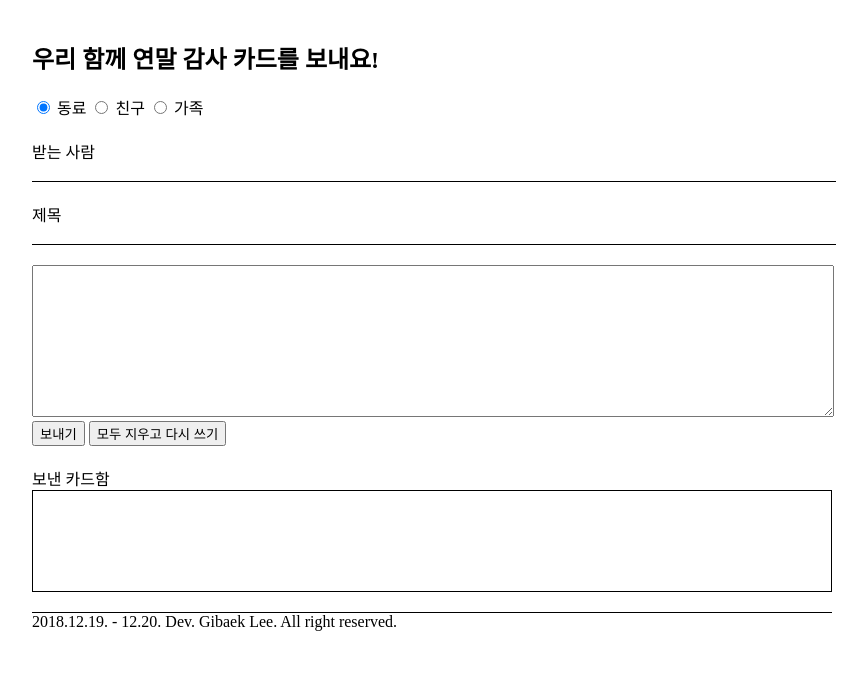
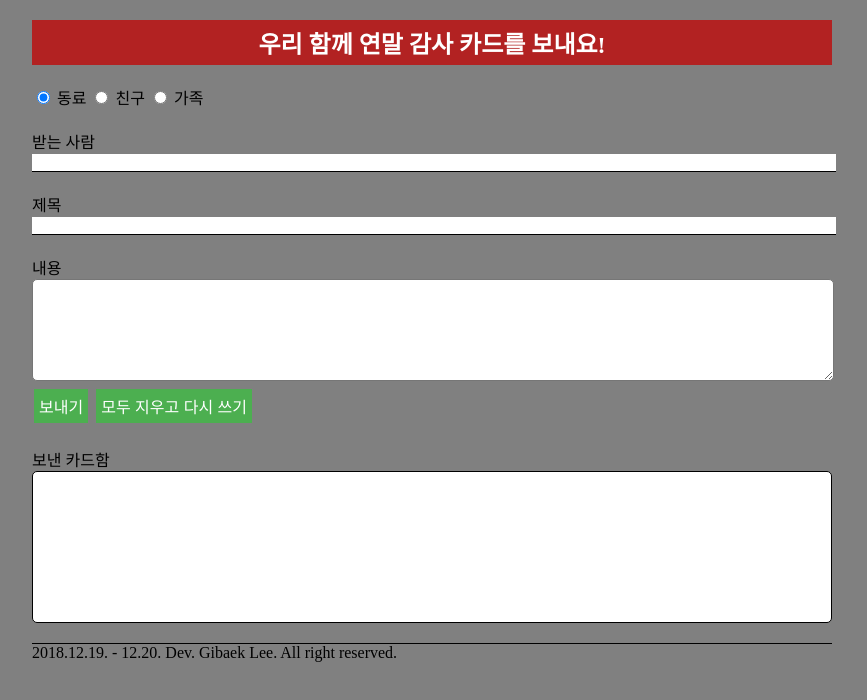
Before and after one commit to gibaek-lee/newYearCard, a plain HTML site: page index.html in a window 1280 px wide. Shown: the whole page, without its empty margins (208-1075 px from the left). Drawn offline with Linux system fonts and the light colour scheme.

Commit message:
[DONE]modify css

```diff
--- a/css/style.css
+++ b/css/style.css
@@ -1,3 +1,7 @@
+html {
+  height: 100%;
+}
+
 body header section footer {
   width: 100%;
 }
@@ -6,6 +10,18 @@ body {
   margin: auto;
   max-width: 800px;
   padding: 20px;
+  min-height: 100%;
+  background-color: gray;
+}
+
+header h2{
+  background-color: #B22222;
+  color: white;
+  padding: 5px;
+  text-align: center;
+  text-decoration: none;
+  margin-bottom: 20px;
+  margin-top: 0;
 }
 
 p {
@@ -23,11 +39,25 @@ input[type=text] {
   margin-bottom: 20px;
 }
 
+.main-and-submit input {
+  background-color: #4CAF50; /* Green */
+  border: none;
+  color: white;
+  padding: 5px;
+  text-align: center;
+  text-decoration: none;
+  display: inline-block;
+  font-size: 16px;
+  margin: 4px 2px;
+  cursor: pointer;
+}
+
 textarea {
   width: 100%;
-  min-height: 150px;
+  min-height: 100px;
   resize: vertical;
   padding: 0;
+  border-radius: 5px;
 }
 
 .category {
@@ -39,10 +69,11 @@ textarea {
 }
 
 .sent-box {
-  height: 100px;
-  overflow: auto;
+  min-height: 150px;
   border: 1px solid;
   margin-bottom: 20px;
+  border-radius: 5px;
+  background-color: white;
 }
 
 .sent-box div{
--- a/index.html
+++ b/index.html
@@ -22,6 +22,7 @@
             제목 <input type="text" name="title"><br>
           </div>
           <div class="main-and-submit">
+            내용
             <textarea name="comment"></textarea><br>
             <input type="submit" id="submit" value="보내기">
             <input type="reset" value="모두 지우고 다시 쓰기">
--- a/js/event.js
+++ b/js/event.js
@@ -1,5 +1,4 @@
 (() => { //prevent global variable. Capsuling via IIFE and Closure pattern.
-
   let timer; //for throttle
   const submitNode = document.querySelector('#submit'); //for disable toggle
 
@@ -42,5 +41,4 @@
       submitNode.disabled = true;//submit button disabled
     }
   });
-
 })();
--- a/js/source.js
+++ b/js/source.js
@@ -6,9 +6,10 @@ const assert = (isTrue, memo) => { //test scaffolding
 
 const source = { //namespace 활용. 외부 파일에서 접근시 어느 파일의 함수인지 확인
   checkEmptyInput : (entries) => {
+    assert(entries, 'entries is not defined');
     for(let i = 0; i < entries.length; i++){
       if(!entries[i][1]){
-        alert(`${entries[i][0]}을 기록해주세요.`);
+        alert('기록되지 않은 것이 있습니다!');
         return false;
       }
     }
@@ -54,11 +55,11 @@ const source = { //namespace 활용. 외부 파일에서 접근시 어느 파일
     const paragraphNode = document.createElement("P");
 
     //create textnode
-    const category = document.createTextNode(`분류: ${data.category}  `);
-    const desitination = document.createTextNode(`받는사람: ${data.desitination}  `);
-    const title = document.createTextNode(`제목: ${data.title}  `);
-    const time = document.createTextNode(`보낸시간: ${data.time}  `);
-    const comment = document.createTextNode(`내용: ${data.comment}  `);
+    const category = document.createTextNode(`분류: ${data.category} `);
+    const desitination = document.createTextNode(`받는사람: ${data.desitination} `);
+    const title = document.createTextNode(`제목: ${data.title} `);
+    const time = document.createTextNode(`보낸시간: ${data.time} `);
+    const comment = document.createTextNode(`내용: ${data.comment} `);
 
     //make one sent mail node via appendchild
     sentMailNode.appendChild(category);
```
Also changed, not shown: js/source.test.js (+3 -2 lines).
